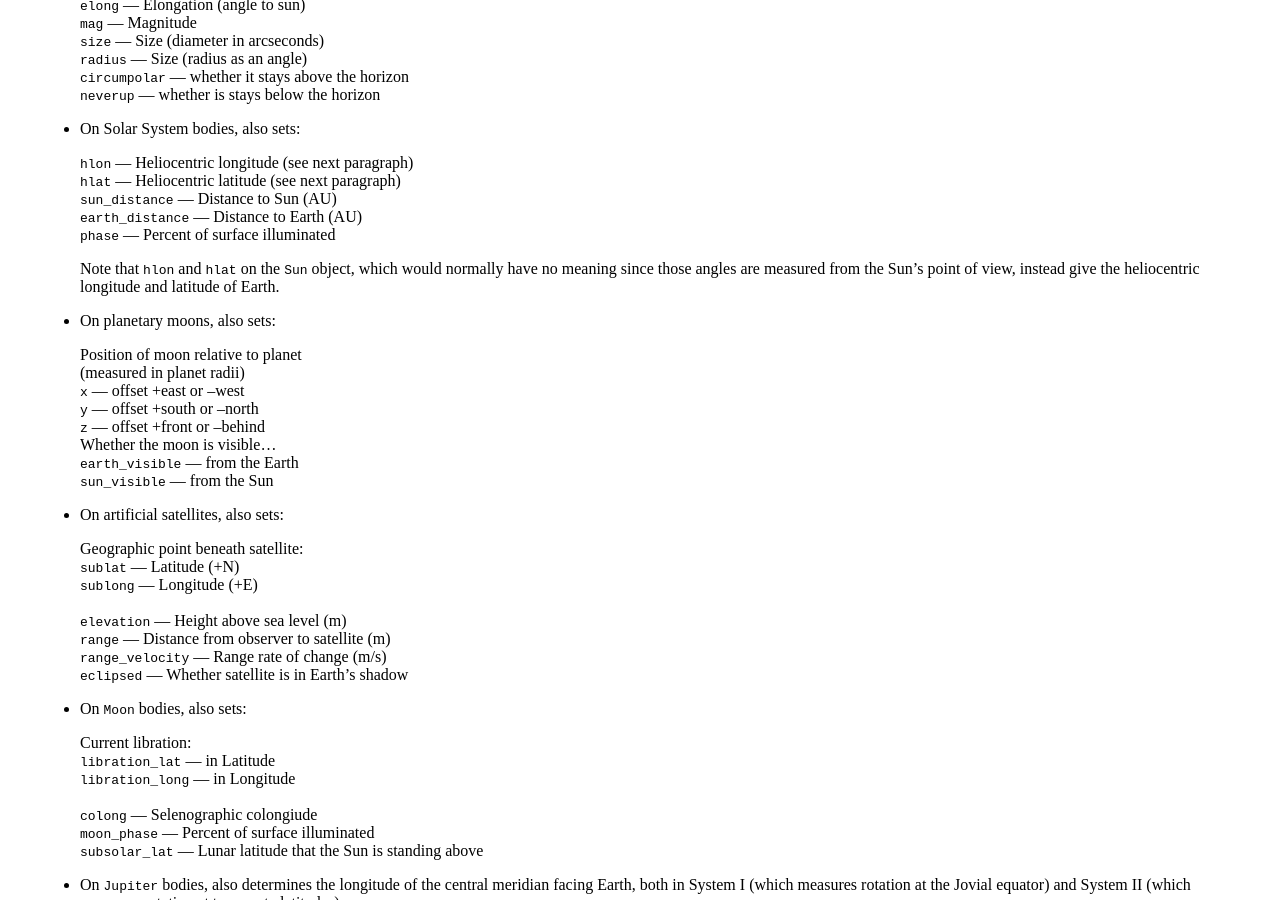
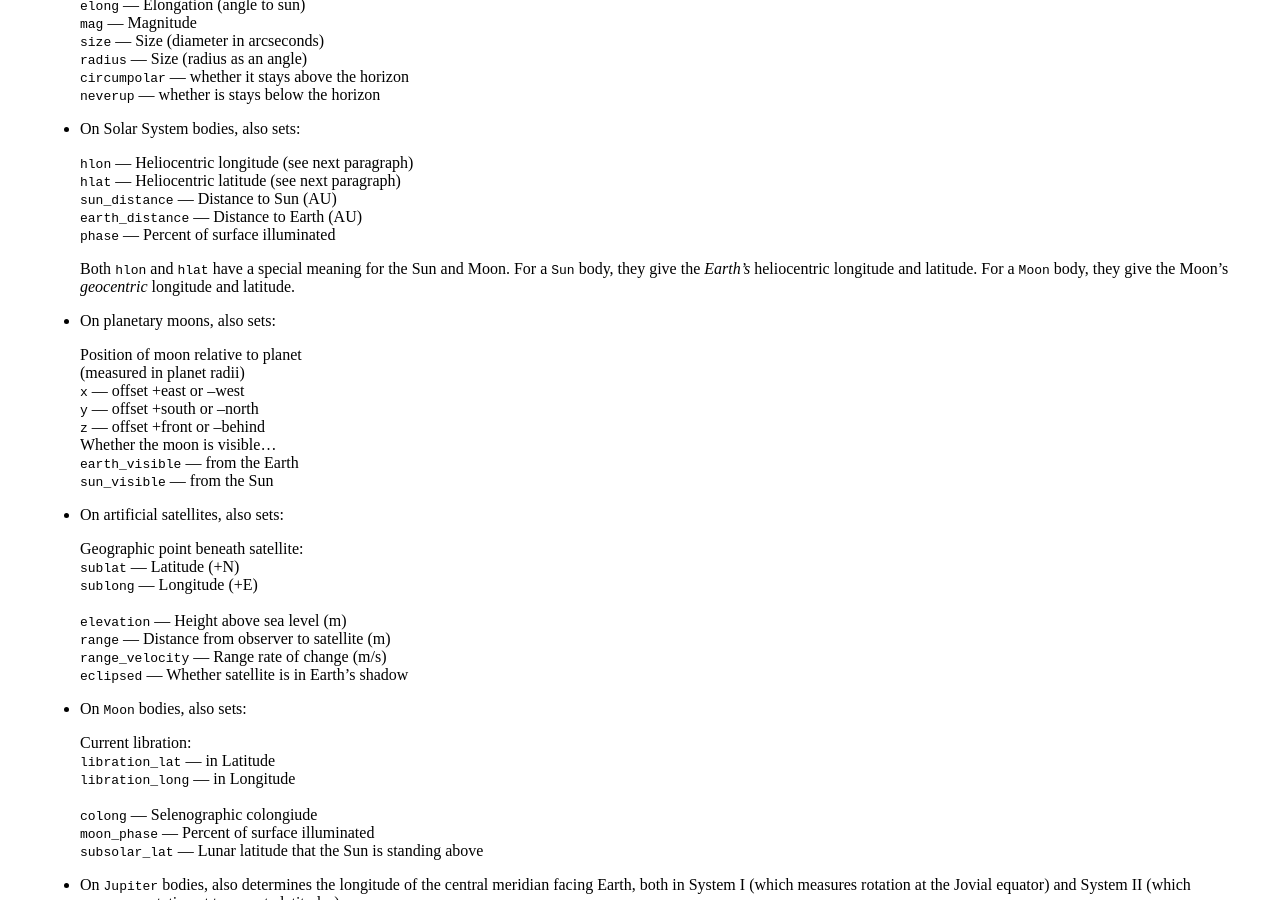
Before and after one commit to brandon-rhodes/pyephem, a Sphinx documentation site: the page built from ephem/doc/quick.rst, in a window 1280 px wide and 900 px high, scrolled down 1956 px. Built offline with Sphinx 7.4.7, drawn with Linux system fonts in a browser that asks for light colours.

Commit message:
Fix #68 by correctly describing `Moon.hlon / hlat`

```diff
--- a/ephem/doc/quick.rst
+++ b/ephem/doc/quick.rst
@@ -106,10 +106,12 @@ body.compute(date)
    | ``earth_distance`` — Distance to Earth (AU)
    | ``phase`` — Percent of surface illuminated
 
-   Note that ``hlon`` and ``hlat`` on the ``Sun`` object,
-   which would normally have no meaning
-   since those angles are measured from the Sun's point of view,
-   instead give the heliocentric longitude and latitude of Earth.
+   Both ``hlon`` and ``hlat`` have a special meaning
+   for the Sun and Moon.
+   For a ``Sun`` body,
+   they give the *Earth’s* heliocentric longitude and latitude.
+   For a ``Moon`` body,
+   they give the Moon’s *geocentric* longitude and latitude.
 
  * On planetary moons, also sets:
 
```
